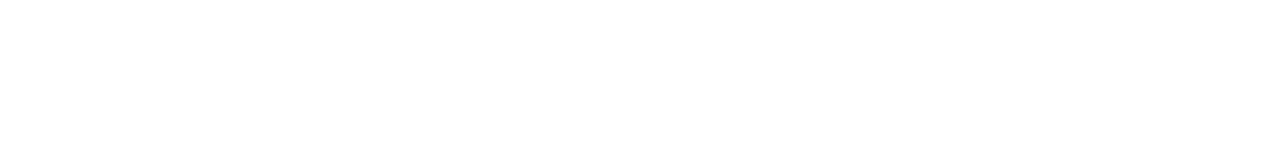
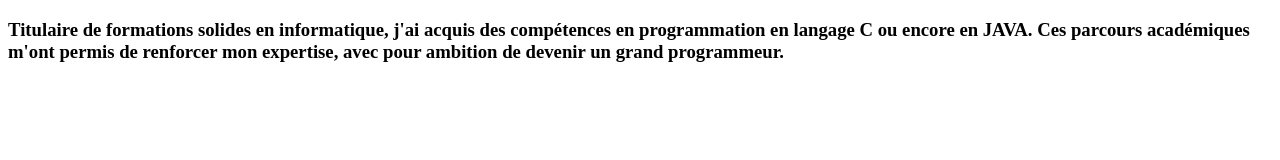
Before and after one commit to Namz05/git-mon-cv, a plain HTML site: page index.html in a window 1280 px wide. Drawn offline with Linux system fonts and the light colour scheme.

Commit message:
mise en place de la section formations

```diff
--- a/index.html
+++ b/index.html
@@ -7,6 +7,11 @@
     <link rel="stylesheet" href="style.css">
 </head>
 <body>
+    <h3>Titulaire de formations solides en informatique,
+        j'ai acquis des compétences en programmation en langage C ou
+        encore en JAVA. Ces parcours académiques m'ont permis de renforcer mon
+        expertise, avec pour ambition de devenir un grand programmeur.
+    </h3>
 
 </body>
 </html>
```
